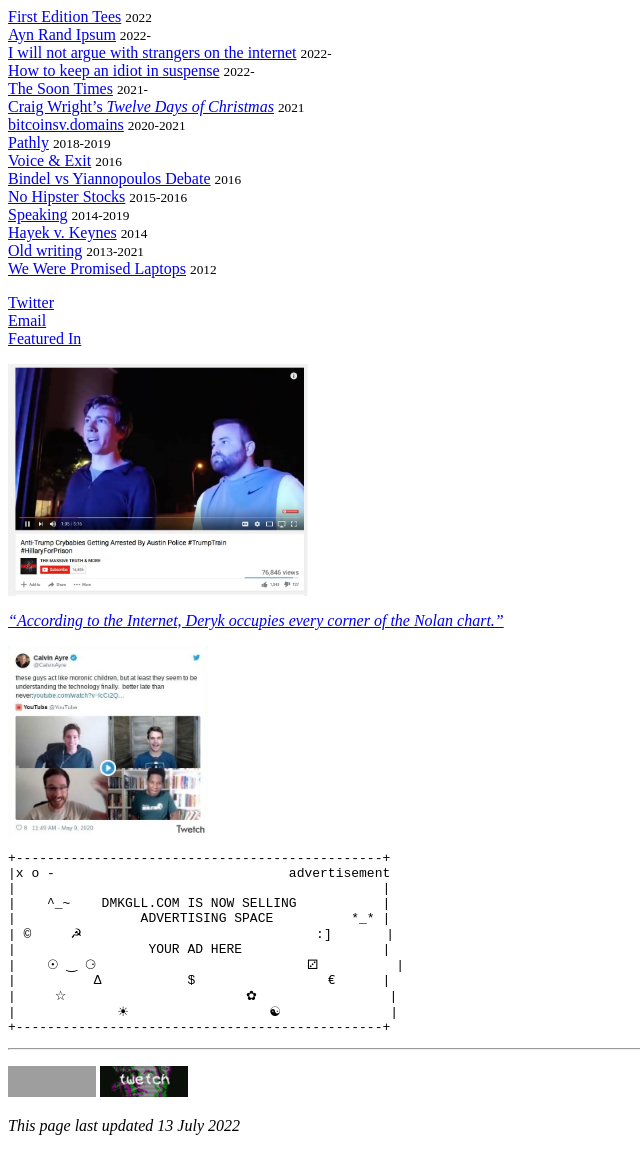
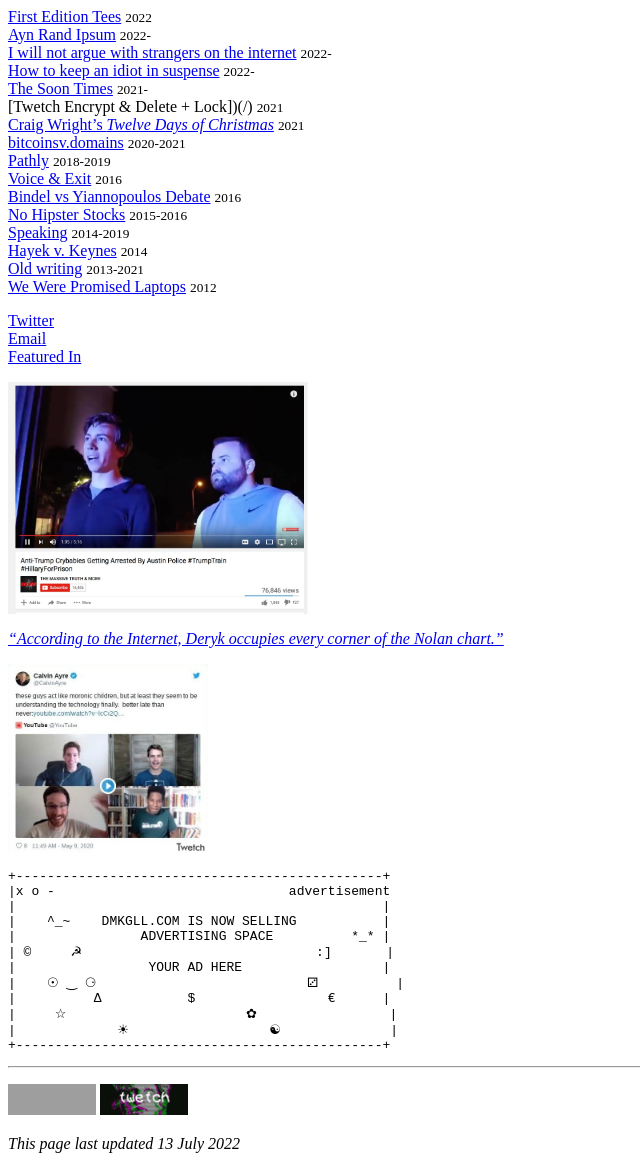
Before and after one commit to dmkgll/dmkgll, a Jekyll site: the page built from index.md, in a window 1280 px wide. Shown: the whole page, without its empty margins (0-640 px from the left). Built offline with Jekyll 4.4.1, drawn with Linux system fonts in a browser that asks for light colours; grey boxes are pictures that could not be loaded.

Commit message:
Update index.md

```diff
--- a/index.md
+++ b/index.md
@@ -13,6 +13,7 @@
 - [I will not argue with strangers on the internet](/strangers) <small>2022-</small>
 - [How to keep an idiot in suspense](https://howtokeepanidiotinsuspense.com) <small>2022-</small>
 - [The Soon Times](thesoontimes.com) <small>2021-</small>
+- [Twetch Encrypt & Delete + Lock])(/) <small>2021</small>
 - [Craig Wright's *Twelve Days of Christmas*](/csw12) <small>2021</small>
 - [bitcoinsv.domains](/bsvdomains) <small>2020-2021</small>
 - [Pathly](/pathly) <small>2018-2019</small>
```
